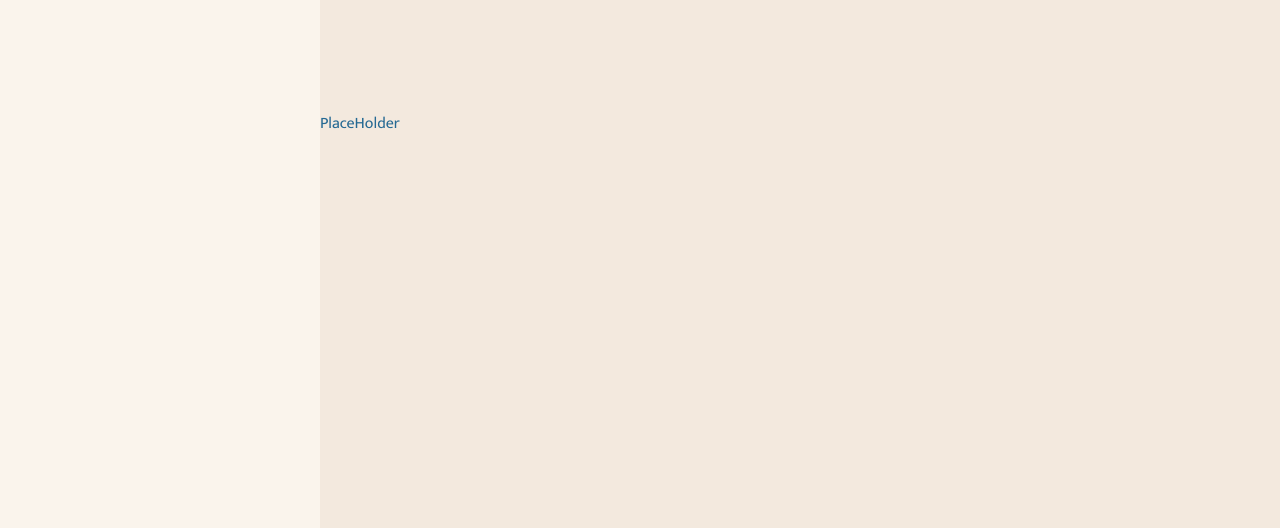
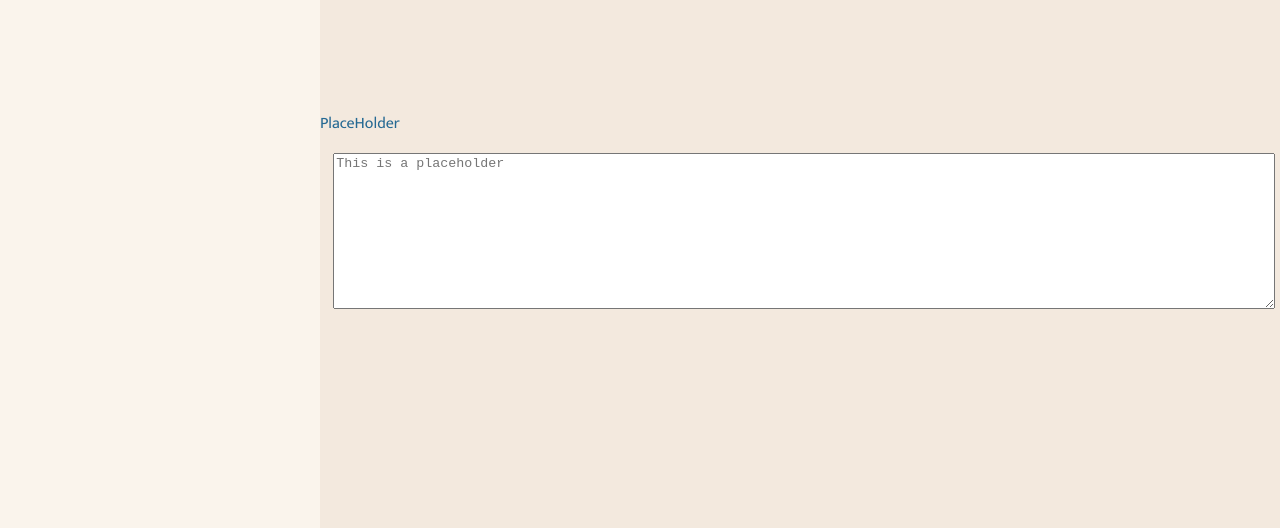
Before and after one commit to ax-huang/ACIT1620-Assginment1, a plain HTML site: page index.html in a window 1280 px wide. Shown: the part 125-653 px from the top of the page. Drawn offline with Linux system fonts and the light colour scheme.

Commit message:
add textarea to the page

```diff
--- a/css/style.css
+++ b/css/style.css
@@ -47,3 +47,8 @@ h1, h2{
 aside li{
     list-style-type: square;
 }
+
+textarea{
+    margin-left: 1em;
+    width: 97.5%;
+}
--- a/index.html
+++ b/index.html
@@ -28,6 +28,7 @@
 
                     <section>
                         <p>PlaceHolder</p>
+                        <textarea id="note" name="note" rows="10" cols="50" placeholder="This is a placeholder"></textarea>
                     </section>
 
                     <footer>
```
